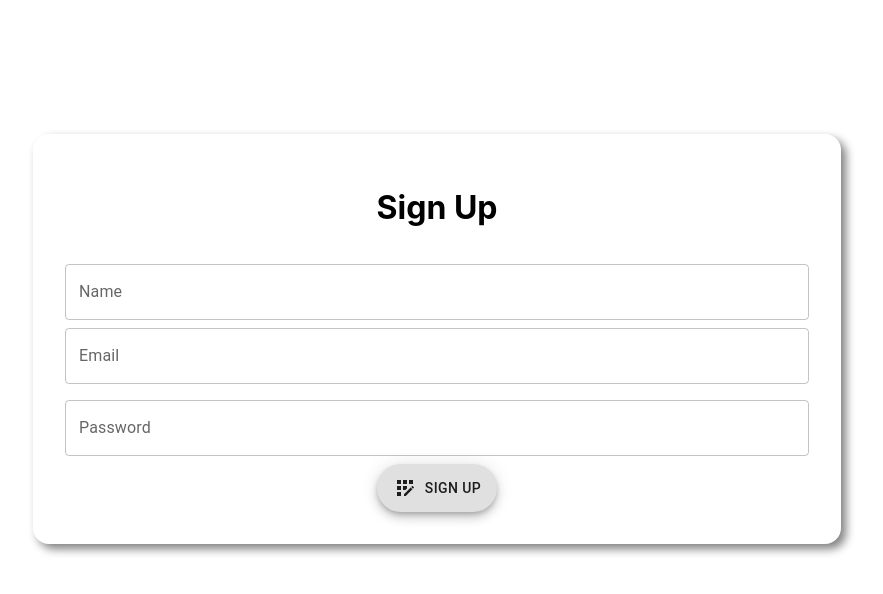
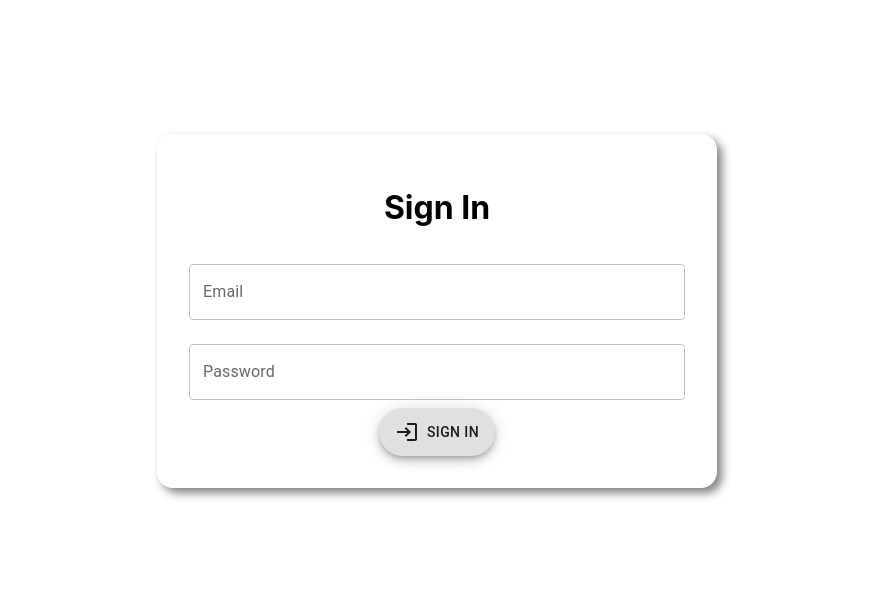
Before and after one commit to Hyper-terminal/Blog_frontend, a React (Create React App) app: page /signin in a window 1280 px wide. Shown: the top 594 px of the page, without its empty margins (203-1086 px from the left). Built offline with nearby package versions, Linux system fonts and the light colour scheme.

Commit message:
added signin

```diff
--- a/src/App.js
+++ b/src/App.js
@@ -1,11 +1,12 @@
 import React from 'react';
 import './style.css';
 import Signup from './user/signup/Signup';
+import Signin from './user/signin/Signin';
 
 export default function App() {
   return (
     <div>
-      <Signup />
+      <Signin />
     </div>
   );
 }
--- /dev/null
+++ b/src/user/signin/Signin.jsx
@@ -0,0 +1,124 @@
+import React from 'react';
+import './style.scss';
+import TextField from '@mui/material/TextField';
+import Fab from '@mui/material/Fab';
+import LoginIcon from '@mui/icons-material/Login';
+import Alert from '@mui/material/Alert';
+import Stack from '@mui/material/Stack';
+
+const Signin = () => {
+    const [loginDetails, setLoginDetails] = React.useState({
+
+        email: '',
+        password: '',
+        error: '',
+        redirectToReferer: false
+    });
+
+    const handleInput = (e) => {
+        const { name, value } = e.target;
+        setLoginDetails((prevValue) => {
+            return {
+                ...prevValue,
+                [name]: value,
+                error: '',
+            };
+        });
+    };
+
+    const handleClick = (e) => {
+        e.preventDefault();
+
+        const { email, password } = loginDetails;
+        const user = { email, password };
+
+        signin(user).then((data) => {
+            if (data.error) {
+                setLoginDetails((prevValue) => {
+                    return {
+                        ...prevValue,
+                        error: data.error
+                    }
+                });
+            } else {
+                // authenticate
+                authenticate(data, () => {
+                    setLoginDetails({ email: '', password: '', redirectToReferer: true })
+                });
+            }
+        });
+    };
+
+    const authenticate = (jwt, next) => {
+        if (window !== 'undefined') {
+            localStorage.setItem("jwt", JSON.stringify(jwt));
+            next();
+        }
+    }
+
+
+    const signin = (user) => {
+        return fetch('http://localhost:8080/api/v1/signin', {
+            method: 'POST',
+            headers: {
+                Accept: 'application/json',
+                'Content-Type': 'application/json',
+            },
+            body: JSON.stringify(user),
+        })
+            .then((res) => {
+                return res.json();
+            })
+            .catch((err) => console.log(err));
+    };
+
+    return (
+        <div className="flex_container">
+            <div className="signup_box">
+                <h1>Sign In</h1>
+
+                <Stack sx={{ width: '100%' }} spacing={2}>
+                    <Alert
+                        sx={{ display: loginDetails.error ? '' : 'none' }}
+                        severity="error"
+                    >
+                        {loginDetails.error}
+                    </Alert>
+                </Stack>
+
+                <form>
+                    <TextField
+                        onChange={handleInput}
+                        value={loginDetails.email}
+                        name="email"
+                        fullWidth
+                        id="outlined-basic"
+                        label="Email"
+                        variant="outlined"
+                        type="email"
+                        margin='normal'
+                    />
+                    <TextField
+                        onChange={handleInput}
+                        value={loginDetails.password}
+                        name="password"
+                        fullWidth
+                        margin="normal"
+                        id="outlined-basic"
+                        label="Password"
+                        variant="outlined"
+                        type="password"
+                    />
+                    <div className="fab">
+                        <Fab variant="extended" onClick={handleClick}>
+                            <LoginIcon sx={{ mr: 1 }} />
+                            Sign in
+                        </Fab>
+                    </div>
+                </form>
+            </div>
+        </div>
+    );
+};
+
+export default Signin;
--- /dev/null
+++ b/src/user/signin/style.scss
@@ -0,0 +1,22 @@
+.flex_container {
+    display: flex;
+    align-items: center;
+    justify-content: center;
+    padding: 0;
+    margin: 0;
+
+    .signup_box {
+        margin: 10%;
+        border-radius: 1rem;
+        box-shadow: 5px 5px 10px grey;
+        padding: 2rem;
+
+        h1 {
+            text-align: center;
+        }
+    }
+}
+
+.fab {
+    text-align: center;
+}
--- a/src/user/signup/Signup.jsx
+++ b/src/user/signup/Signup.jsx
@@ -107,6 +107,7 @@ const Signup = () => {
             label="Email"
             variant="outlined"
             type="email"
+            margin="normal"
           />
           <TextField
             onChange={handleInput}
```
